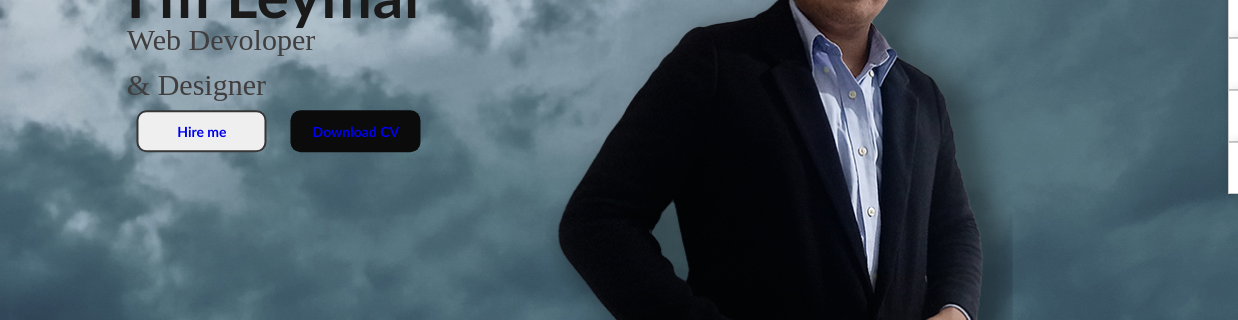
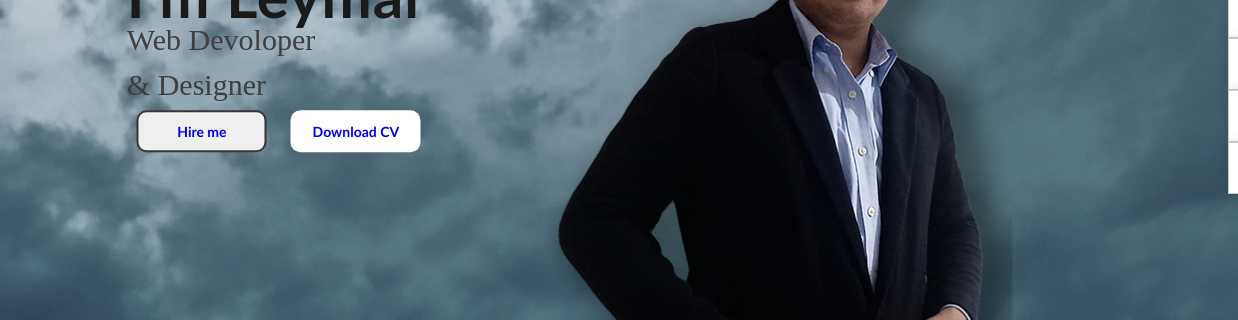
Before and after one commit to Leymar2020/LeymarMadjusMP1, a plain HTML site: page index.html in a window 1280 px wide. Shown: the part 310-630 px from the top of the page, 0-1238 px from the left. Drawn offline with Linux system fonts and the light colour scheme.

Commit message:
textdecoration

```diff
--- a/css/style.css
+++ b/css/style.css
@@ -110,11 +110,13 @@ nav ul li a {
     margin: 0px 10px;
 }
 .hire-btn{
+    text-decoration: none;
     border: 2px solid #373636;
     color: #373636;
 }
 .down-cv{
-    background-color: #0b0b0b;
+    text-decoration: none;
+    background-color: #ffffff;
     color: #ffffff;
     border: none;
 }
```
